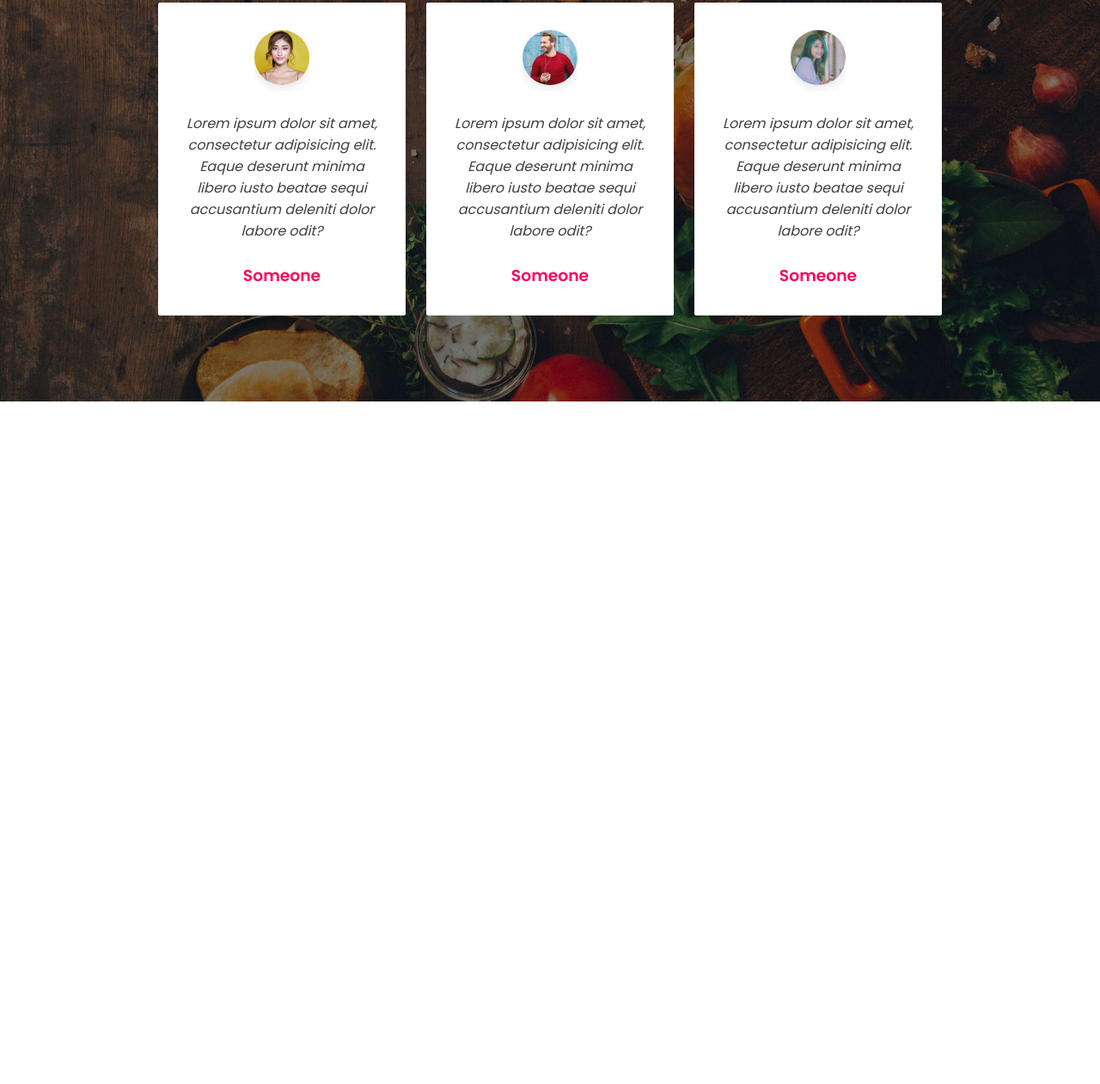
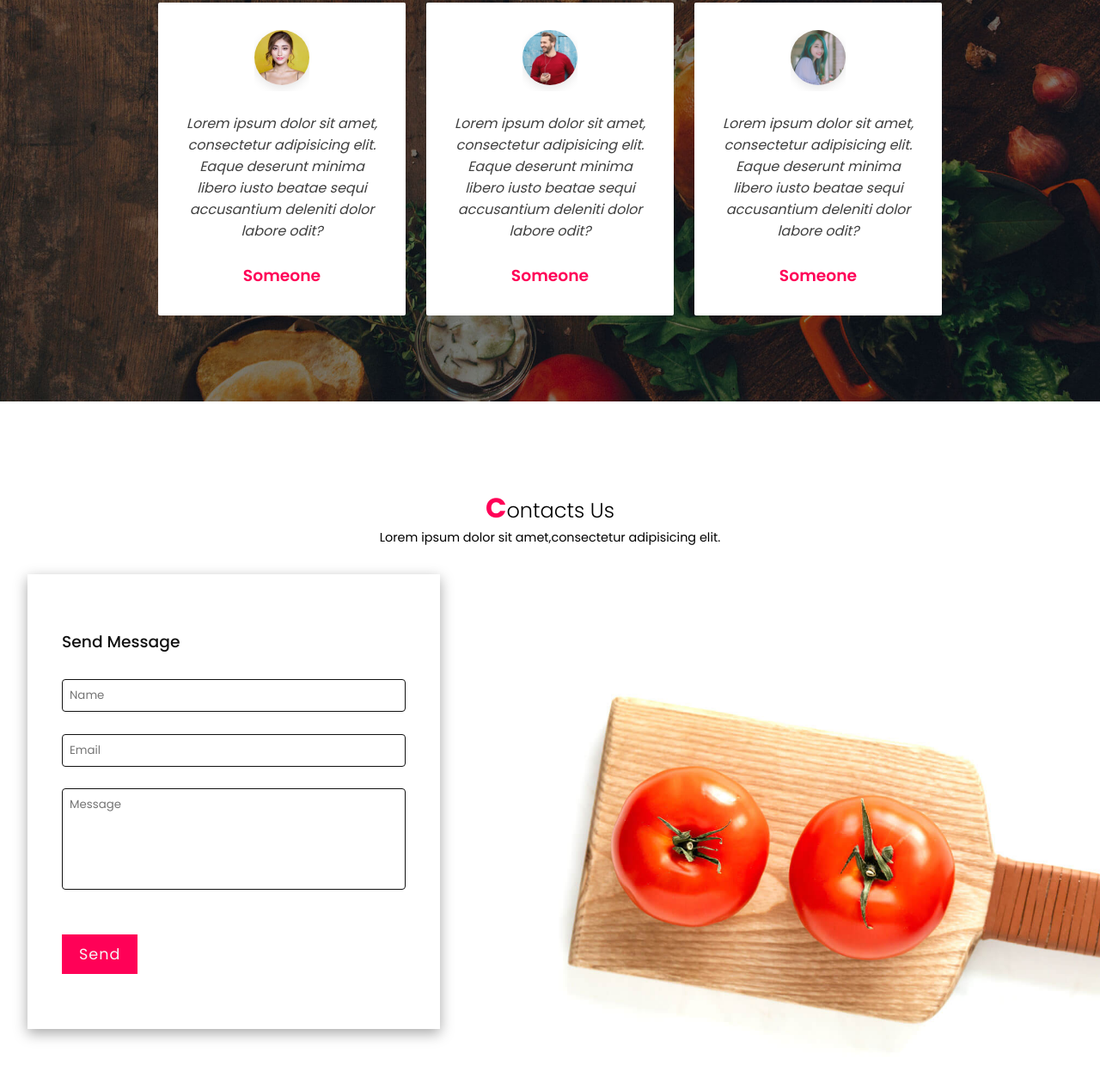
Before and after one commit to Hooseinsalari/food-website, a plain HTML site: page index.html in a window 1280 px wide. Shown: the part 2983-4244 px from the top of the page at 86% size. Before the commit the page ends 3450 px from the top, so only its background shows below. Drawn offline with Linux system fonts and the light colour scheme.

Commit message:
add footer

```diff
--- a/index.html
+++ b/index.html
@@ -43,7 +43,7 @@
     <section class="home" id="home">
         <h1 class="home__title">Always Choose Good</h1>
         <p class="home__desc">Lorem ipsum dolor sit amet, consectetur adipisicing elit. Illo aspernatur similique in facere earum quidem repellendus. Excepturi nesciunt nulla assumenda!</p>
-        <button class="home__btn">OUR MENU</button>
+        <button class="home__btn primaryBtn">OUR MENU</button>
     </section>
 
     <!-- ========= about =========  -->
@@ -132,7 +132,7 @@
             </div>
         </div>
 
-        <button class="home__btn">View All</button>
+        <button class="primaryBtn">View All</button>
     </section>
 
     <!-- ========= expert ========= -->
@@ -211,6 +211,28 @@
         </div>
     </section>
 
+    <!-- ========= footer ========= -->
+    <footer class="contacts" id="contacts">
+        <div class="contacts__title">
+            <h2 class="title"><span>C</span>ontacts Us</h2>
+            <p class="desc">Lorem ipsum dolor sit amet,consectetur adipisicing elit.</p>
+        </div>
+
+        <form class="contacts__form">
+            <h3>Send Message</h3>
+            <div>
+                <input type="text" placeholder="Name">
+            </div>
+            <div>
+                <input type="email" placeholder="Email">
+            </div>
+            <div>
+                <textarea rows="5" placeholder="Message"></textarea>
+            </div>
+
+            <button class="primaryBtn">Send</button>
+        </form>
+    </footer>
 
     <!-- ========= js ========= -->
     <script src="./script.js"></script>
--- a/style.css
+++ b/style.css
@@ -5,7 +5,7 @@
   padding: 0;
   margin: 0;
   box-sizing: border-box;
-  font-family: 'Poppins', sans-serif;
+  font-family: "Poppins", sans-serif;
   list-style: none;
 }
 
@@ -29,7 +29,24 @@ img {
 }
 
 .desc {
-    font-size: .9rem;
+  font-size: 0.9rem;
+}
+
+.primaryBtn {
+  background-color: #ff0157;
+  padding: 10px 20px;
+  border: none;
+  color: #f5f5f5;
+  font-size: 1.1rem;
+  margin-top: 2rem;
+  transition: 0.4s;
+  cursor: pointer;
+  letter-spacing: 1px;
+}
+
+.primaryBtn:hover {
+  letter-spacing: 5px;
+  border-radius: 4px;
 }
 
 /* ========= header ========= */
@@ -51,8 +68,8 @@ img {
 
 .nav__scroll {
   background-color: #fff;
-    padding: .8rem 2rem;
-    box-shadow: 0 -10px 50px 5px rgba(0, 0, 0, .5);
+  padding: 0.8rem 2rem;
+  box-shadow: 0 -10px 50px 5px rgba(0, 0, 0, 0.5);
 }
 
 .nav__scroll .nav__logo h3 {
@@ -81,13 +98,13 @@ img {
 
 .nav__link {
   display: inline-block;
-    margin: 0 .4rem;
+  margin: 0 0.4rem;
   padding: 5px 10px;
   color: #fff;
   text-decoration: none;
   font-weight: 500;
-    opacity: .7;
-    transition: .3s;
+  opacity: 0.7;
+  transition: 0.3s;
 }
 
 .nav__link:hover {
@@ -99,7 +116,7 @@ img {
 .home {
   width: 100%;
   height: 100vh;
-    background: url('./image/bg.jpg');
+  background: url("./image/bg.jpg");
   background-repeat: no-repeat;
   background-size: cover;
   background-position: center;
@@ -120,25 +137,8 @@ img {
   max-width: 40rem;
   font-size: 1rem;
   font-weight: 500;
-    opacity: .8;
+  opacity: 0.8;
   margin-top: 1rem;
-}
-
-.home__btn {
-    background-color: #ff0157;
-    padding: 10px 20px;
-    border: none;
-    color: #f5f5f5;
-    font-size: 1.1rem;
-    margin-top: 2rem;
-    transition: .4s;
-    cursor: pointer;
-    letter-spacing: 1px;
-}
-
-.home__btn:hover {
-    letter-spacing: 5px;
-    border-radius: 4px;
 }
 
 /*? ========== about =========== */
@@ -186,15 +186,16 @@ img {
   border: 15px solid #fff;
   border-radius: 5px;
   margin: 20px;
-    box-shadow: rgba(60, 64, 67, 0.3) 0px 1px 2px 0px, rgba(60, 64, 67, 0.15) 0px 2px 6px 2px;
+  box-shadow: rgba(60, 64, 67, 0.3) 0px 1px 2px 0px,
+    rgba(60, 64, 67, 0.15) 0px 2px 6px 2px;
 }
 
-.menu__img img{
+.menu__img img {
   height: 15rem;
   border-radius: 5px;
 }
 
-.menu__text h3{
+.menu__text h3 {
   font-size: 1.1rem;
   padding: 10px 2px 10px;
   font-weight: 400;
@@ -240,7 +241,7 @@ img {
 .testimonials {
   padding: 100px 2rem;
   width: 100%;
-    background: url('./image/bg2.jpg');
+  background: url("./image/bg2.jpg");
   background-size: cover;
   background-repeat: no-repeat;
   background-position: center;
@@ -274,24 +275,68 @@ img {
   display: inline-block;
   overflow: hidden;
   margin: auto;
-    margin-bottom: .5rem;
+  margin-bottom: 0.5rem;
 }
 
-.testi__img img{
+.testi__img img {
   border-radius: 50%;
   box-shadow: rgba(0, 0, 0, 0.1) 0px 4px 12px;
 }
 
-.testi__text p{
+.testi__text p {
   color: #111;
-    padding: .6rem;
-    font-size: .9;
+  padding: 0.6rem;
+  font-size: 0.9;
   font-style: italic;
-    opacity: .8;
+  opacity: 0.8;
 }
 
-.testi__name h3{
+.testi__name h3 {
   margin-top: 1rem;
   color: #ff0157;
   font-weight: 600;
 }
+
+/* ======== contacts ======== */
+.contacts {
+  width: 100%;
+  background: url("./image/bg3.jpg");
+  background-repeat: no-repeat;
+  background-size: cover;
+  background-position: center;
+  padding: 100px 2rem 4rem;
+}
+
+.contacts__title {
+  text-align: center;
+  margin-bottom: 2rem;
+}
+
+.contacts__form {
+  box-shadow: rgba(0, 0, 0, 0.35) 0px 5px 15px;
+  width: 30rem;
+  padding: 4rem 2.5rem;
+  background-color: #fff;
+}
+
+.contacts__form h3 {
+  font-weight: 500;
+  color: #111;
+  margin-bottom: 1rem;
+}
+
+.contacts__form input,
+.contacts__form textarea {
+  width: 100%;
+  padding: 0.5rem;
+  margin: 0.8rem auto;
+  resize: none;
+  outline: none;
+  border: 1px solid #111;
+  border-radius: 4px;
+}
+
+.contacts__form input:focus,
+.contacts__form textarea:focus {
+  border: 2px solid #ff0157;
+}
```
Lines whose indentation alone changed are shown as unchanged.
